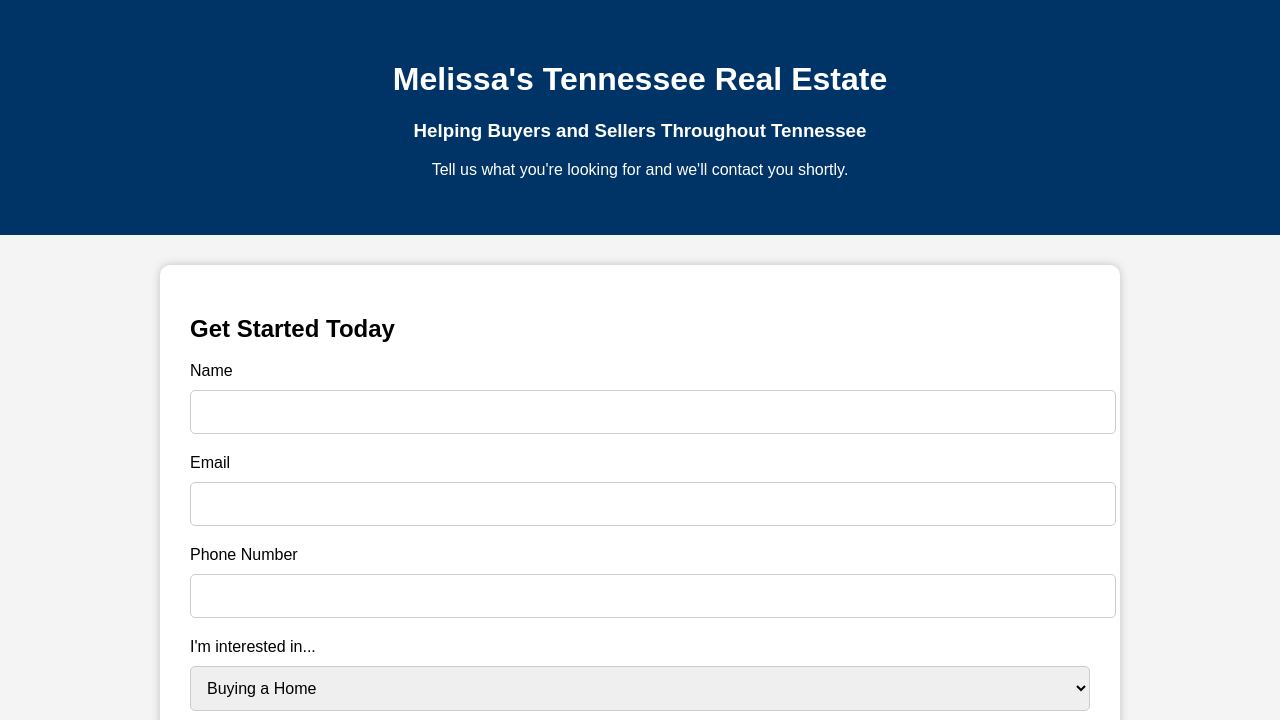
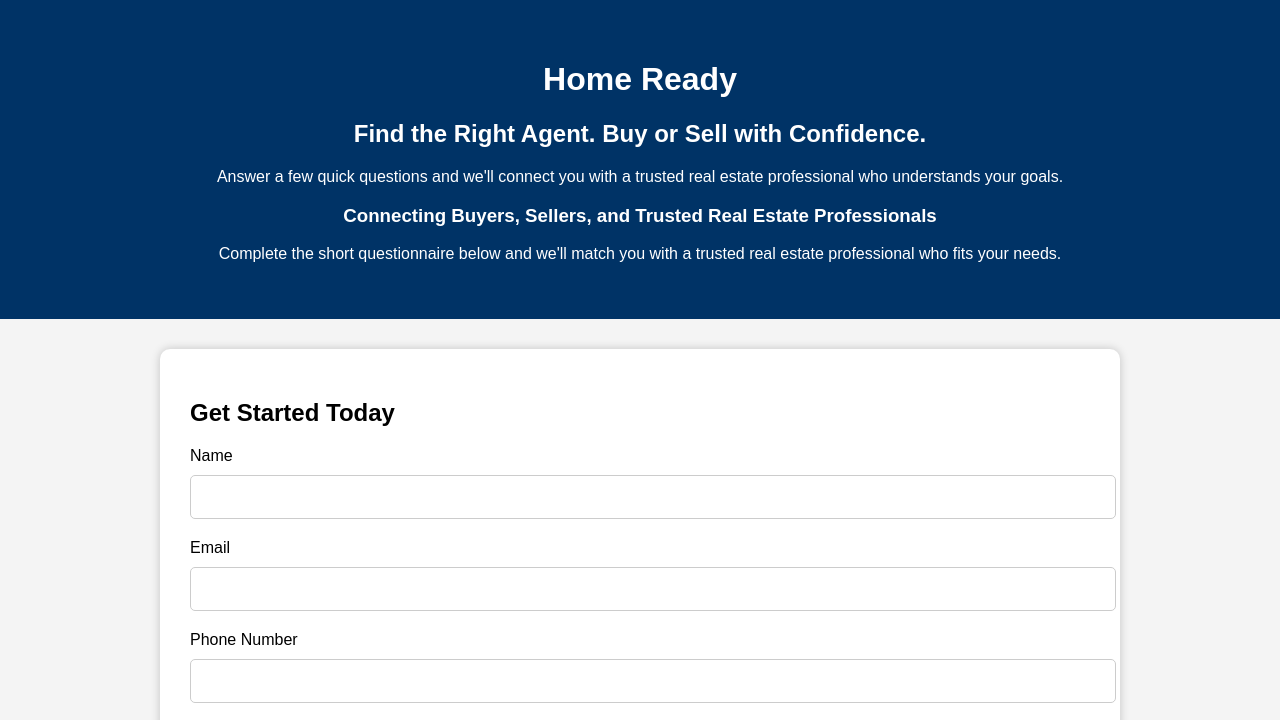
Before and after one commit to Krock333/real-estate-lead-generator, a plain HTML site: page index.html in a window 1280 px wide. Shown: the top 720 px of the page. Drawn offline with Linux system fonts and the light colour scheme.

Commit message:
Rebrand application to Home Ready
Updated the title and headings to reflect a new branding message for the real estate website.

```diff
--- a/index.html
+++ b/index.html
@@ -3,7 +3,7 @@
 <head>
 <meta charset="UTF-8">
 <meta name="viewport" content="width=device-width, initial-scale=1.0">
-<title>Melissa's Tennessee Real Estate</title>
+<title>Home Ready | Find the Right Real Estate Agent</title>
 
 <style>
 
@@ -103,11 +103,17 @@ function calculateScore() {
 
 <header>
 
-<h1>Melissa's Tennessee Real Estate</h1>
+<h1>Home Ready</h1>
 
-<h3>Helping Buyers and Sellers Throughout Tennessee</h3>
+<h2>Find the Right Agent. Buy or Sell with Confidence.</h2>
 
-<p>Tell us what you're looking for and we'll contact you shortly.</p>
+<p>
+Answer a few quick questions and we'll connect you with a trusted real estate professional who understands your goals.
+</p>
+
+<h3>Connecting Buyers, Sellers, and Trusted Real Estate Professionals</h3>
+
+<p>Complete the short questionnaire below and we'll match you with a trusted real estate professional who fits your needs.</p>
 
 </header>
 
```
